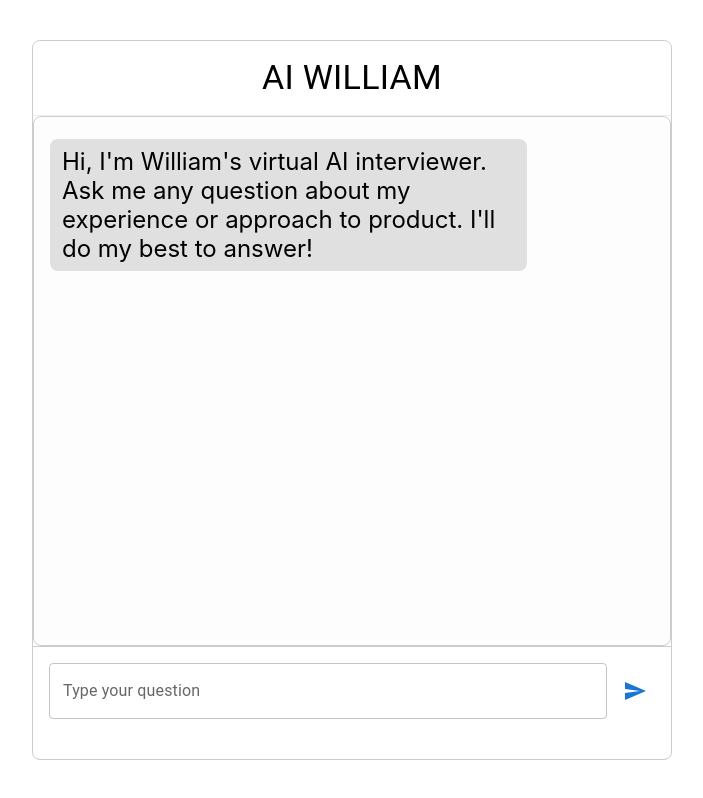
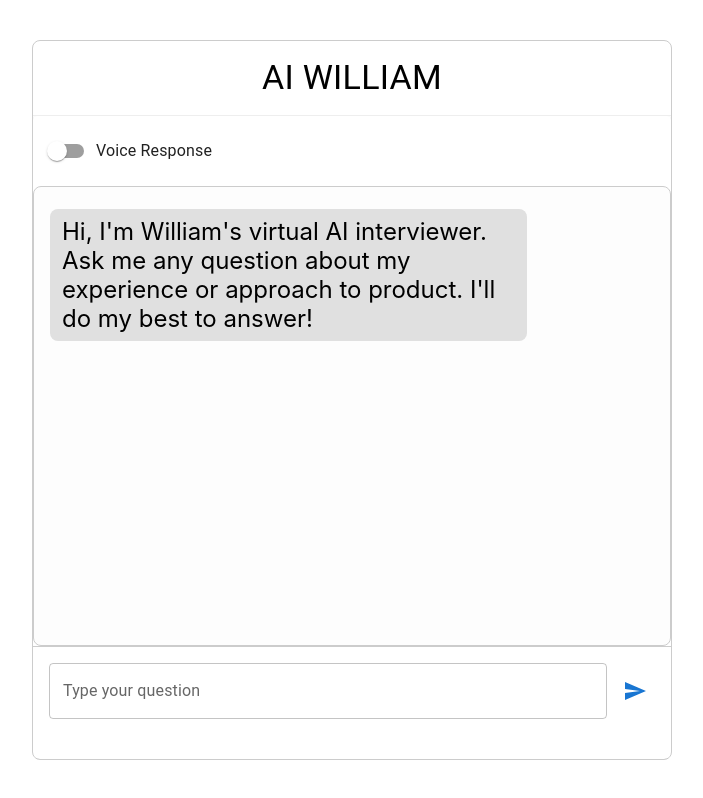
Before and after one commit to GuillaumeGateau/interview-chat-frontend, a React (Create React App) app: page / in a window 1280 px wide. Both pictures are taken after a click on the button "START INTERVIEWING". Shown: the whole page, without its empty margins (288-991 px from the left). Built offline with nearby package versions, Linux system fonts and the light colour scheme; no server answers.

Commit message:
added in a voice toggle and voice experience

```diff
--- a/src/App.js
+++ b/src/App.js
@@ -8,22 +8,23 @@ import {
   Button,
   IconButton,
   Box,
-  Stack
+  Stack,
+  Switch,
+  FormControlLabel
 } from '@mui/material';
 import SendIcon from '@mui/icons-material/Send';
+import VolumeUpIcon from '@mui/icons-material/VolumeUp';
 import { v4 as uuidv4 } from 'uuid';
 
-const BACKEND_URL =
-  process.env.REACT_APP_BACKEND_URL || "http://localhost:5000";
+const BACKEND_URL = process.env.REACT_APP_BACKEND_URL || "http://localhost:5000";
 
 function App() {
-  // Only collecting "name" for now
   const [name, setName] = useState("");
-
   const [conversationId, setConversationId] = useState("");
   const [showChat, setShowChat] = useState(false);
+  const [voiceEnabled, setVoiceEnabled] = useState(false);
+  const audioRef = useRef(null);
 
-  // Chat messages start with an initial bot message:
   const [messages, setMessages] = useState([
     {
       sender: 'bot',
@@ -31,10 +32,8 @@ function App() {
     }
   ]);
   const [userMessage, setUserMessage] = useState("");
-
   const chatContainerRef = useRef(null);
 
-  // Safari Height Fix
   useEffect(() => {
     const updateHeight = () => {
       const appHeight = window.innerHeight;
@@ -42,46 +41,29 @@ function App() {
     };
     window.addEventListener('resize', updateHeight);
     updateHeight();
-
-    return () => {
-      window.removeEventListener('resize', updateHeight);
-    };
+    return () => window.removeEventListener('resize', updateHeight);
   }, []);
 
-  // Auto-scroll to bottom whenever messages change
   useEffect(() => {
     if (chatContainerRef.current) {
       chatContainerRef.current.scrollTop = chatContainerRef.current.scrollHeight;
     }
   }, [messages]);
 
-  /**
-   * "Start Interviewing" button handler.
-   * Here we just generate a new conversationId on the front end
-   * and reveal the chat panel. We only store "name" for display/logs if needed.
-   */
   const handleInitSession = () => {
-    // Generate a new conversationId:
     const newId = uuidv4();
     setConversationId(newId);
     setShowChat(true);
   };
 
-  /**
-   * Send a user message to the backend.
-   * We pass the conversationId in the request body
-   * so the server can keep track of this user's conversation.
-   */
-  const handleSendMessage = async () => {
+  const handleSendMessage = async (e) => {
+    e?.preventDefault();
     if (!userMessage.trim()) return;
 
-    // Show the user's message immediately in the chat UI
     setMessages(prev => [...prev, { sender: 'user', text: userMessage }]);
     const userMessageCopy = userMessage;
     setUserMessage("");
 
-    // If, for some reason, we don't have a conversationId,
-    // we can generate one on the fly:
     let tempConversationId = conversationId;
     if (!tempConversationId) {
       tempConversationId = uuidv4();
@@ -89,7 +71,8 @@ function App() {
     }
 
     try {
-      const response = await fetch(`${BACKEND_URL}/api/v1/chat`, {
+      const endpoint = voiceEnabled ? '/api/v1/chat-voice' : '/api/v1/chat';
+      const response = await fetch(`${BACKEND_URL}${endpoint}`, {
         method: "POST",
         headers: { "Content-Type": "application/json" },
         body: JSON.stringify({
@@ -97,31 +80,34 @@ function App() {
           message: userMessageCopy
         })
       });
-      const data = await response.json();
 
-      // If the backend returns a conversationId, store it
-      if (data.conversationId && !conversationId) {
-        setConversationId(data.conversationId);
+      if (voiceEnabled) {
+        const blob = await response.blob();
+        const audioUrl = URL.createObjectURL(blob);
+        audioRef.current.src = audioUrl;
+        audioRef.current.play();
+        setMessages(prev => [...prev, { sender: 'bot', text: null, audio: audioUrl }]);
+      } else {
+        const data = await response.json();
+        if (data.conversationId && !conversationId) {
+          setConversationId(data.conversationId);
+        }
+        setMessages(prev => [...prev, { sender: 'bot', text: data.response, audio: null }]);
       }
-
-      // Add the bot's response
-      setMessages(prev => [...prev, { sender: 'bot', text: data.response }]);
     } catch (error) {
-      console.error("Error sending chat message:", error);
+      console.error("Error:", error);
       setMessages(prev => [...prev, {
         sender: 'bot',
-        text: "Sorry, something went wrong. Please try again."
+        text: "Sorry, something went wrong. Please try again.",
+        audio: null
       }]);
     }
   };
 
-  /**
-   * Allows user to press Enter to send message
-   */
   const handleKeyDown = (e) => {
     if (e.key === "Enter") {
       e.preventDefault();
-      handleSendMessage();
+      handleSendMessage(e);
     }
   };
 
@@ -144,7 +130,6 @@ function App() {
         overflow: 'hidden'
       }}
     >
-      {/* Title */}
       <Typography
         variant="h4"
         sx={{
@@ -165,8 +150,7 @@ function App() {
           overflow: 'hidden'
         }}
       >
-        {/* User Info Form (Hidden once chat is shown) */}
-        {!showChat && (
+        {!showChat ? (
           <Card sx={{ flexShrink: 0, mb: 2 }}>
             <CardContent>
               <Typography variant="h6" gutterBottom>
@@ -186,9 +170,7 @@ function App() {
               </Stack>
             </CardContent>
           </Card>
-        )}
-
-        {showChat && (
+        ) : (
           <Card
             sx={{
               flex: 1,
@@ -206,7 +188,18 @@ function App() {
                 p: 0
               }}
             >
-              {/* Chat Area */}
+              <Box sx={{ p: 2 }}>
+                <FormControlLabel
+                  control={
+                    <Switch
+                      checked={voiceEnabled}
+                      onChange={(e) => setVoiceEnabled(e.target.checked)}
+                    />
+                  }
+                  label="Voice Response"
+                />
+              </Box>
+
               <Box
                 ref={chatContainerRef}
                 sx={{
@@ -218,7 +211,7 @@ function App() {
                   borderRadius: 2,
                   backgroundColor: '#fdfdfd',
                   display: 'flex',
-                  flexDirection: 'column'
+                  flexDirection: 'column',
                 }}
               >
                 {messages.map((msg, idx) => {
@@ -235,17 +228,44 @@ function App() {
                         padding: '8px 12px',
                         marginY: '6px',
                         textAlign: isUser ? 'right' : 'left',
-                        wordWrap: 'break-word'
+                        wordWrap: 'break-word',
+                        display: 'flex',
+                        alignItems: 'center',
+                        gap: 1,
                       }}
                     >
-                      {msg.text}
+                      {/* Show text for user messages */}
+                      {isUser && msg.text}
+
+                      {/* Show text or audio playback for bot messages */}
+                      {!isUser && (
+                        <>
+                          {voiceEnabled ? (
+                            msg.audio && (
+                              <IconButton
+                                size="small"
+                                onClick={() => {
+                                  audioRef.current.src = msg.audio;
+                                  audioRef.current.play();
+                                }}
+                                sx={{ color: isUser ? '#fff' : '#000' }}
+                              >
+                                <VolumeUpIcon />
+                              </IconButton>
+                            )
+                          ) : (
+                            msg.text
+                          )}
+                        </>
+                      )}
                     </Box>
                   );
                 })}
               </Box>
 
-              {/* Input Row */}
               <Box
+                component="form"
+                onSubmit={handleSendMessage}
                 sx={{
                   flexShrink: 0,
                   display: 'flex',
@@ -263,7 +283,7 @@ function App() {
                   onChange={(e) => setUserMessage(e.target.value)}
                   onKeyDown={handleKeyDown}
                 />
-                <IconButton color="primary" onClick={handleSendMessage}>
+                <IconButton color="primary" type="submit">
                   <SendIcon />
                 </IconButton>
               </Box>
@@ -271,6 +291,7 @@ function App() {
           </Card>
         )}
       </Box>
+      <audio ref={audioRef} style={{ display: 'none' }} />
     </Container>
   );
 }
```
